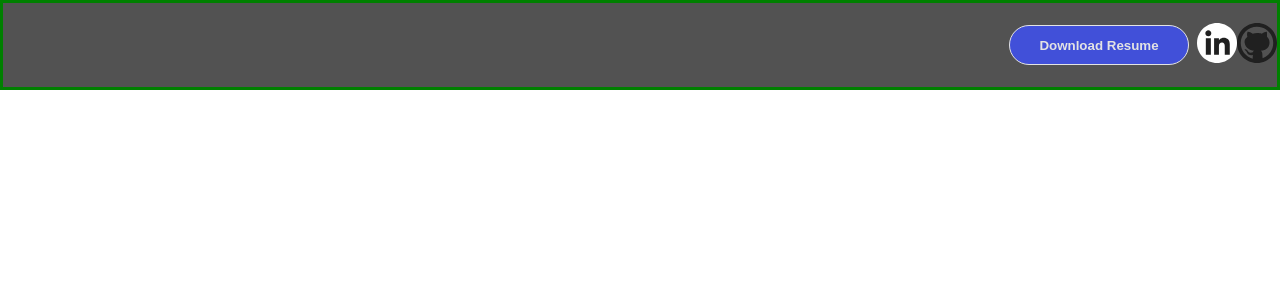
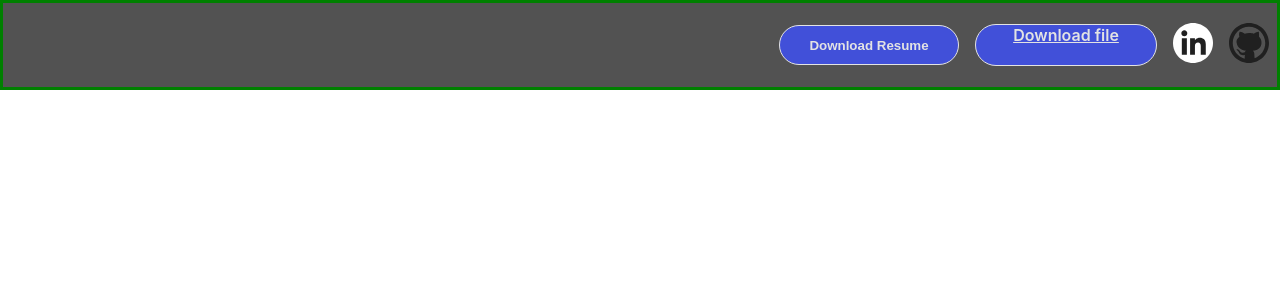
Before and after one commit to Evan-Crews/Portfolio-Website, a React (Create React App) app: page / in a window 1280 px wide. Shown: the top 300 px of the page. Built offline with nearby package versions, Linux system fonts and the light colour scheme.

Commit message:
added the resume and button for downloading it

```diff
--- a/src/Components/MenuBar/MenuBar.js
+++ b/src/Components/MenuBar/MenuBar.js
@@ -5,6 +5,7 @@ function MenuBar() {
   return (
     <div className="mainMenu">
       <button className="resumeButton">Download Resume</button>
+      <a className="resumeButton" href={require("../../Files/Evan Crews-Resume.pdf")} download="myResume">Download file</a>
       <a href="https://www.linkedin.com/in/evan-crews/">
         <img src={linkedIn} id="linkedIn" alt="LinkedIn" size="sm" className="buttonIcons"/>
       </a>
--- a/src/Components/MenuBar/menubar.scss
+++ b/src/Components/MenuBar/menubar.scss
@@ -31,4 +31,5 @@
 }
 .buttonIcons {
   height: 40px;
+  padding: 8px;
 }
```
Also changed, not shown: 1 other file (tests, documents, lock files or other folders).
